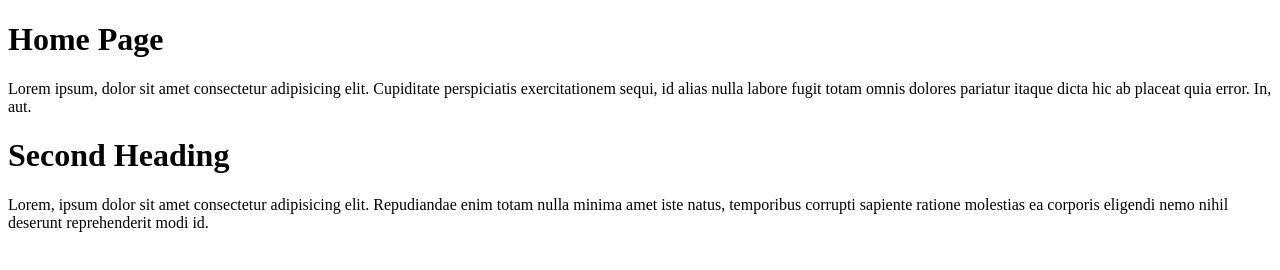
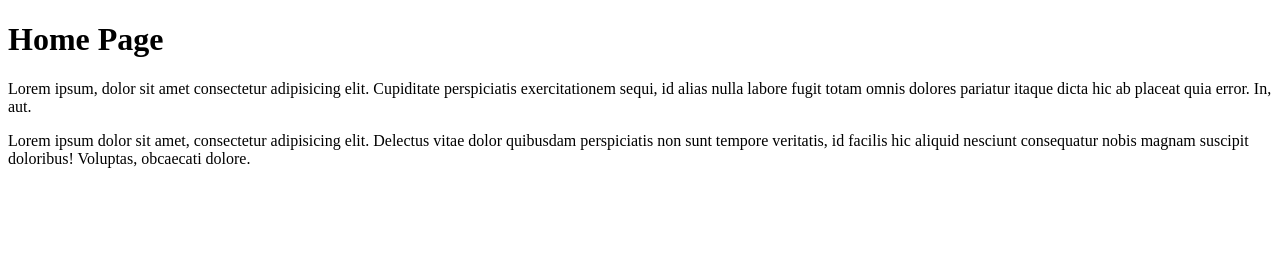
Before and after one commit to moidkhan01/first-project, a plain HTML site: page index.html in a window 1280 px wide. Drawn offline with Linux system fonts and the light colour scheme.

Commit message:
add new para and remove last para

```diff
--- a/index.html
+++ b/index.html
@@ -10,7 +10,6 @@
     <h1>Home Page</h1>
     <p>Lorem ipsum, dolor sit amet consectetur adipisicing elit. Cupiditate perspiciatis exercitationem sequi, id alias nulla labore fugit totam omnis dolores pariatur itaque dicta hic ab placeat quia error. In, aut.</p>
 
-    <h1>Second Heading</h1>
-    <p>Lorem, ipsum dolor sit amet consectetur adipisicing elit. Repudiandae enim totam nulla minima amet iste natus, temporibus corrupti sapiente ratione molestias ea corporis eligendi nemo nihil deserunt reprehenderit modi id.</p>
+    <p>Lorem ipsum dolor sit amet, consectetur adipisicing elit. Delectus vitae dolor quibusdam perspiciatis non sunt tempore veritatis, id facilis hic aliquid nesciunt consequatur nobis magnam suscipit doloribus! Voluptas, obcaecati dolore.</p>
 </body>
 </html>
```
